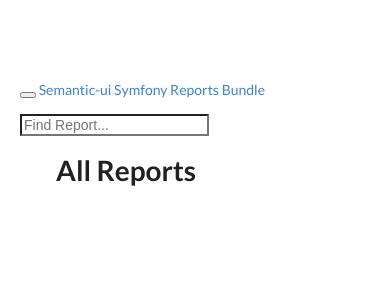
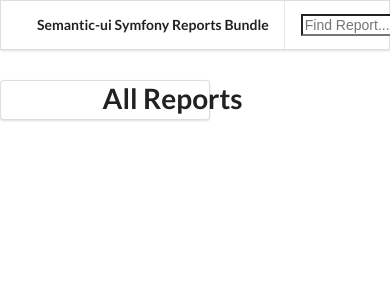
Before and after one commit to FyiurAmron/SemanticReportsBundle, a PHP site: template Resources/views/Default/html/report_list.twig in a window 390 px wide. Shown: the top 300 px of the page. Run offline with PHP 8.4, Linux system fonts and the light colour scheme; the template is opened without the code that fills it, so the values that code supplies are empty; some libraries are stand-ins or nearby versions.

Commit message:
menu and side menu now uses semantic-ui css

```diff
--- a/Resources/views/Default/html/page.twig
+++ b/Resources/views/Default/html/page.twig
@@ -54,45 +54,37 @@
   </head>
 
   <body>
-    <div class="navbar navbar-default navbar-fixed-top">
-        <div class="container">
-            <div class="navbar-header">
-                <button type="button" class="navbar-toggle" data-toggle="collapse" data-target=".navbar-collapse">
-                    <span class="icon-bar"></span>
-                    <span class="icon-bar"></span>
-                    <span class="icon-bar"></span>
-                </button>
-                <a class="navbar-brand" href="{{ url('eidsonator_reports_homepage') }}">{% block brand %}Semantic-ui Symfony Reports Bundle{% endblock %}</a>
-            </div>
-            <div class="navbar-collapse collapse">
-                <ul class="nav navbar-nav">
+    <div class="ui fixed menu">
+        <div class="ui container">
+            <a class="header item" href="{{ url('eidsonator_reports_homepage') }}">
+                {% block brand %}Semantic-ui Symfony Reports Bundle{% endblock %}
+            </a>
         {% block navdropdown %}
             {% if recent_reports is defined %}
-                    <li class="dropdown">
-                        <a href="#" class="dropdown-toggle" data-toggle="dropdown">Recently Run <b class="caret"></b></a>
-                        <ul class="dropdown-menu">
+                <div class="ui simple dropdown item">
+                    Recently Run <i class="dropdown icon"></i>
                     {% for recent_report in recent_reports %}
-                                <li><a href="{{ recent_report.url }}">{{ recent_report.Name }}</a></li>
+                        <a class="item" href="{{ recent_report.url }}">{{ recent_report.Name }}</a>
                     {% endfor %}
-                        </ul>
-                    </li>
+
+                </div>
             {% endif %}
         {% endblock %}
-                </ul>
         {% block searchbar %}
-                <form class="navbar-form navbar-left" role="search">
-                    <div class="form-group">
-                        <input type="text" class="form-control search-query" placeholder="Find Report...">
+        <div class="item">
+            <form class="">
+                <div class="field">
+                    <input type="text" class="search-query" placeholder="Find Report...">
                 </div>
             </form>
+        </div>
         {% endblock %}
 
         {% block navbar %}{% endblock %}
         </div>
       </div>
-    </div>
 
-    <div class="container">
+    <div class="">
         <div class="header">
         {% block header %}
              {% if header is defined %}
--- a/Resources/views/Default/html/report_list.twig
+++ b/Resources/views/Default/html/report_list.twig
@@ -13,18 +13,17 @@
 {% endblock %}
 
 {% block content %}
-<div class="ui text container">
-	<div id="table_of_contents" class="col-lg-2 col-md-3 hidden-xs hidden-sm bs-sidebar">
-	{% block table_of_contents %}
-		<ul class="nav bs-sidenav">
+<div class="ui grid">
+	<div class="four wide column">
+		<div id="table_of_contents" class="ui vertical menu">
+		{% block table_of_contents %}
 			{% for item in reports %}
 				{% include "@SemanticReports/Default/html/report_list_table_of_contents_item.twig" %}
 			{% endfor %}
-		</ul>
-	{% endblock %}
+		{% endblock %}
+		</div>
 	</div>
-
-	<div id="report_list">
+	<div id="report_list" class="eight wide column">
         <h1 class="visible-phone">All Reports</h1>
 		{% block report_errors %}
 			{% if report_errors is not empty %}
--- a/Resources/views/Default/html/report_list_table_of_contents_item.twig
+++ b/Resources/views/Default/html/report_list_table_of_contents_item.twig
@@ -1,6 +1,5 @@
 {% if item.is_dir and item.Title %}
-	<li>
-		<a href='#report_{{item.Id}}'>{{item.Title}}</a>
+	<a href='#report_{{item.Id}}' class="item">{{item.Title}}</a>
 	{% if item.children %}
 		<ul class="nav nav-list">
 			{% for item in item.children %}
@@ -8,5 +7,5 @@
 			{% endfor %}
 		</ul>
 	{% endif %}
-	</li>
+
 {% endif %}
```
Lines whose indentation alone changed are shown as unchanged.
